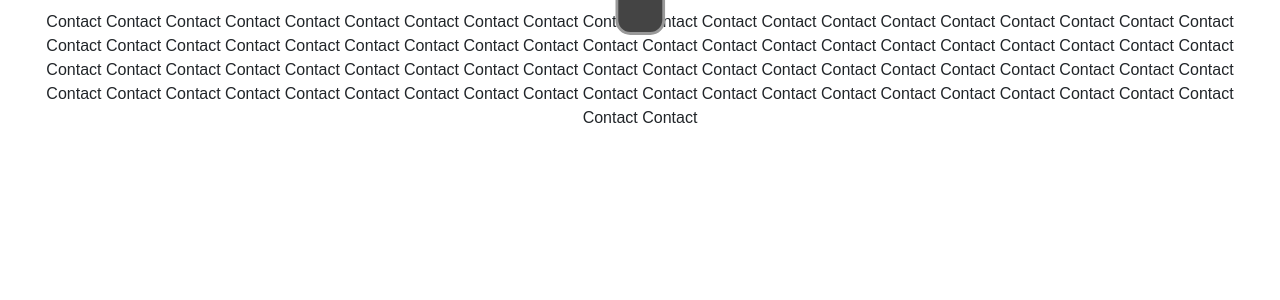
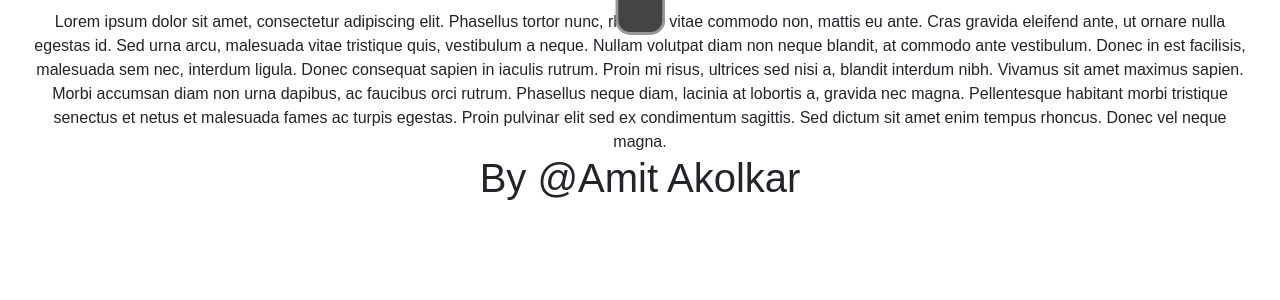
Before and after one commit to akolkaramit/newsmapper, a React (Create React App) app: page /contact in a window 1280 px wide. Shown: the top 300 px of the page. Built offline with nearby package versions, Linux system fonts and the light colour scheme.

Commit message:
Update Contact.js

```diff
--- a/src/Contact/Contact.js
+++ b/src/Contact/Contact.js
@@ -4,7 +4,13 @@ class Contact extends Component {
   render() {
     return (
       <div className="">
-        <div>Contact Contact Contact Contact Contact Contact Contact Contact Contact Contact Contact Contact Contact Contact Contact Contact Contact Contact Contact Contact Contact Contact Contact Contact Contact Contact Contact Contact Contact Contact Contact Contact Contact Contact Contact Contact Contact Contact Contact Contact Contact Contact Contact Contact Contact Contact Contact Contact Contact Contact Contact Contact Contact Contact Contact Contact Contact Contact Contact Contact Contact Contact Contact Contact Contact Contact Contact Contact Contact Contact Contact Contact Contact Contact Contact Contact Contact Contact Contact Contact Contact Contact </div>
+        <div>
+
+
+Lorem ipsum dolor sit amet, consectetur adipiscing elit. Phasellus tortor nunc, rhoncus vitae commodo non, mattis eu ante. Cras gravida eleifend ante, ut ornare nulla egestas id. Sed urna arcu, malesuada vitae tristique quis, vestibulum a neque. Nullam volutpat diam non neque blandit, at commodo ante vestibulum. Donec in est facilisis, malesuada sem nec, interdum ligula. Donec consequat sapien in iaculis rutrum. Proin mi risus, ultrices sed nisi a, blandit interdum nibh.
+
+Vivamus sit amet maximus sapien. Morbi accumsan diam non urna dapibus, ac faucibus orci rutrum. Phasellus neque diam, lacinia at lobortis a, gravida nec magna. Pellentesque habitant morbi tristique senectus et netus et malesuada fames ac turpis egestas. Proin pulvinar elit sed ex condimentum sagittis. Sed dictum sit amet enim tempus rhoncus. Donec vel neque magna. </div>
+<h1>By @Amit Akolkar</h1>
       </div>
     );
   }
```
